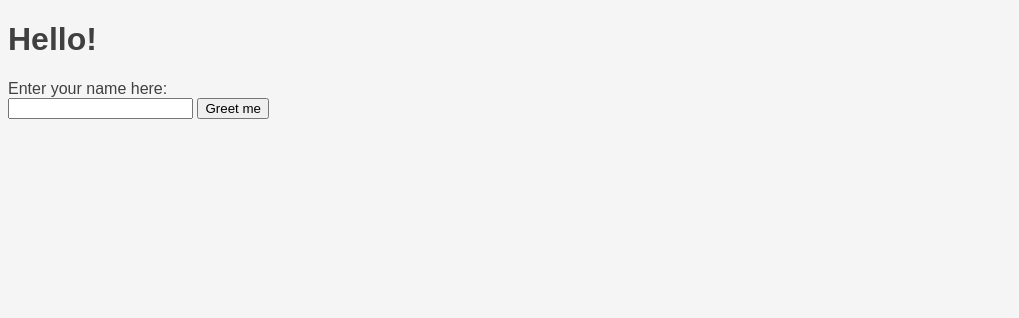
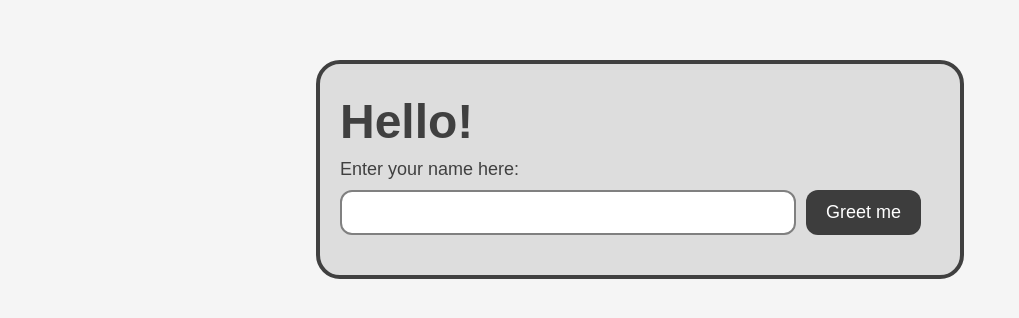
Before and after one commit to miba999/1DV610_lab-1, a website built with Vite: page index.html in a window 1280 px wide. Shown: the whole page, without its empty margins (0-1019 px from the left). Built offline with nearby package versions, Linux system fonts and the light colour scheme.

Commit message:
Add some style to the greeting

```diff
--- a/style.css
+++ b/style.css
@@ -1,5 +1,91 @@
 body {
   color: #404040;
-  background-color: #F5F5F5;
+  background-color: #f5f5f5;
   font-family: Arial, Helvetica, sans-serif;
+  margin: 0;
+  padding: 0;
 }
+
+h1 {
+  font-size: 48px;
+  margin: 0;
+  padding: 10px 0;
+}
+
+#container {
+  max-width: 600px;
+  margin: 60px auto;
+  padding: 20px;
+  border: #404040 solid 4px;
+  align-items: center;
+  border-radius: 24px;
+  background-color: #dddddd;
+}
+
+label {
+  font-size: 18px;
+  display: block;
+  margin-bottom: 10px;
+}
+
+input[type='text'] {
+  width: 72%;
+  padding: 10px;
+  font-size: 18px;
+  border-radius: 12px;
+  border-style: solid;
+  border-color: grey;
+}
+
+button {
+  background-color: #3d3d3d;
+  color: #fff;
+  border: none;
+  padding: 10px 20px;
+  margin: 0 10px;
+  border-radius: 12px;
+  font-size: 18px;
+  cursor: pointer;
+}
+
+button:hover {
+  background-color: #4b5a69;
+}
+
+#input-container {
+  display: flex;
+}
+
+p {
+  font-size: 18px;
+  margin-top: 20px;
+  margin-bottom: 0;
+}
+
+#greeting {
+  background-image: linear-gradient(
+    90deg,
+    hsla(40, 51%, 51%, 1) 0%,
+    hsla(82, 51%, 51%, 1) 22%,
+    hsla(170, 46%, 39%, 1) 45%,
+    hsla(190, 47%, 28%, 1) 65%,
+    hsla(201, 50%, 25%, 1) 81%,
+    hsla(217, 57%, 21%, 1) 95%,
+    hsla(247, 88%, 13%, 1) 100%
+  );
+  -webkit-background-clip: text;
+  background-clip: text;
+  color: transparent;
+  background-size: 300%;
+  background-position: -100%;
+  animation: animatedText 2s infinite alternate;
+}
+
+@keyframes animatedText {
+  from {
+    background-position: 0%;
+  }
+  to {
+    background-position: 100%;
+  }
+}
```
